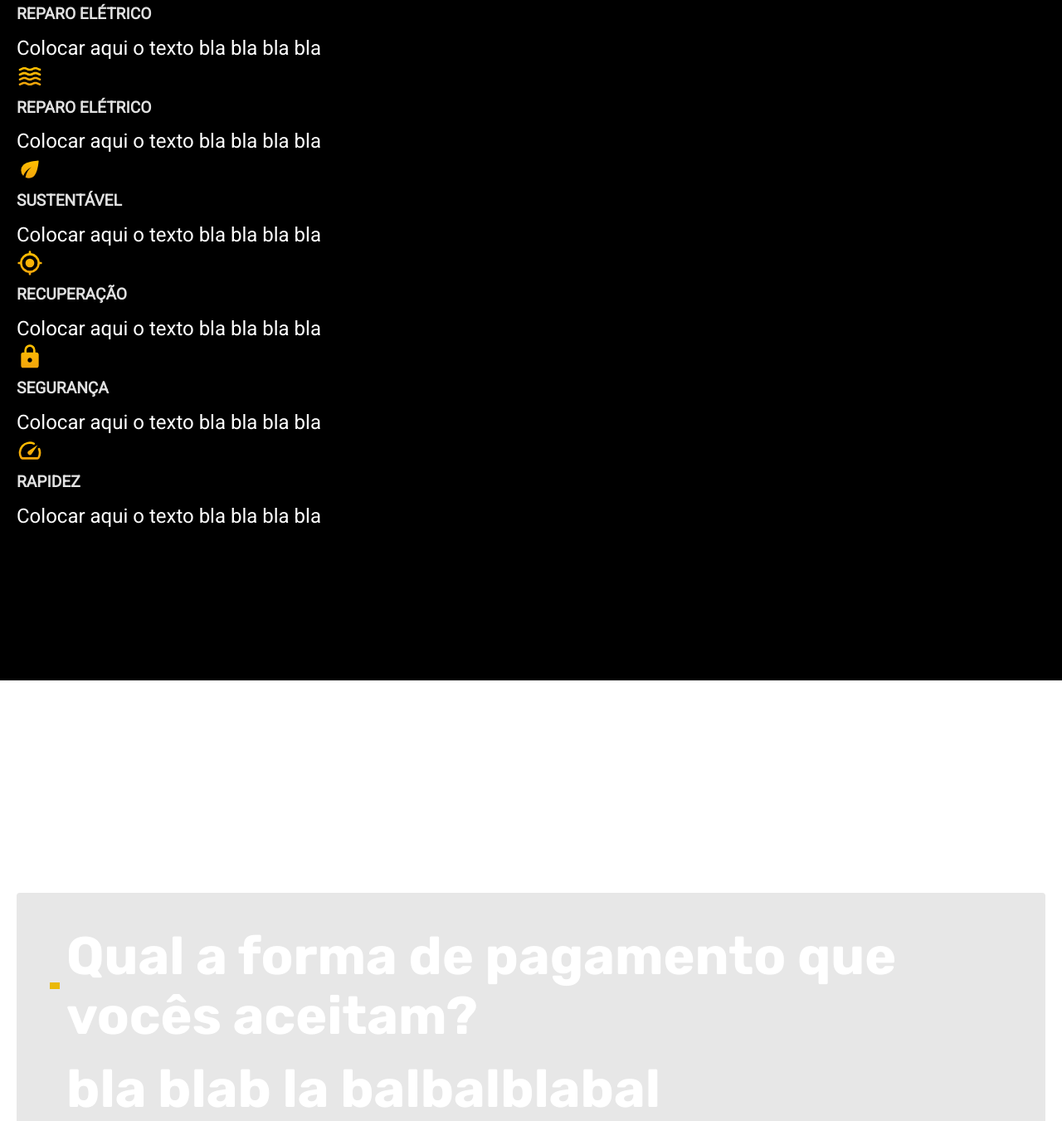
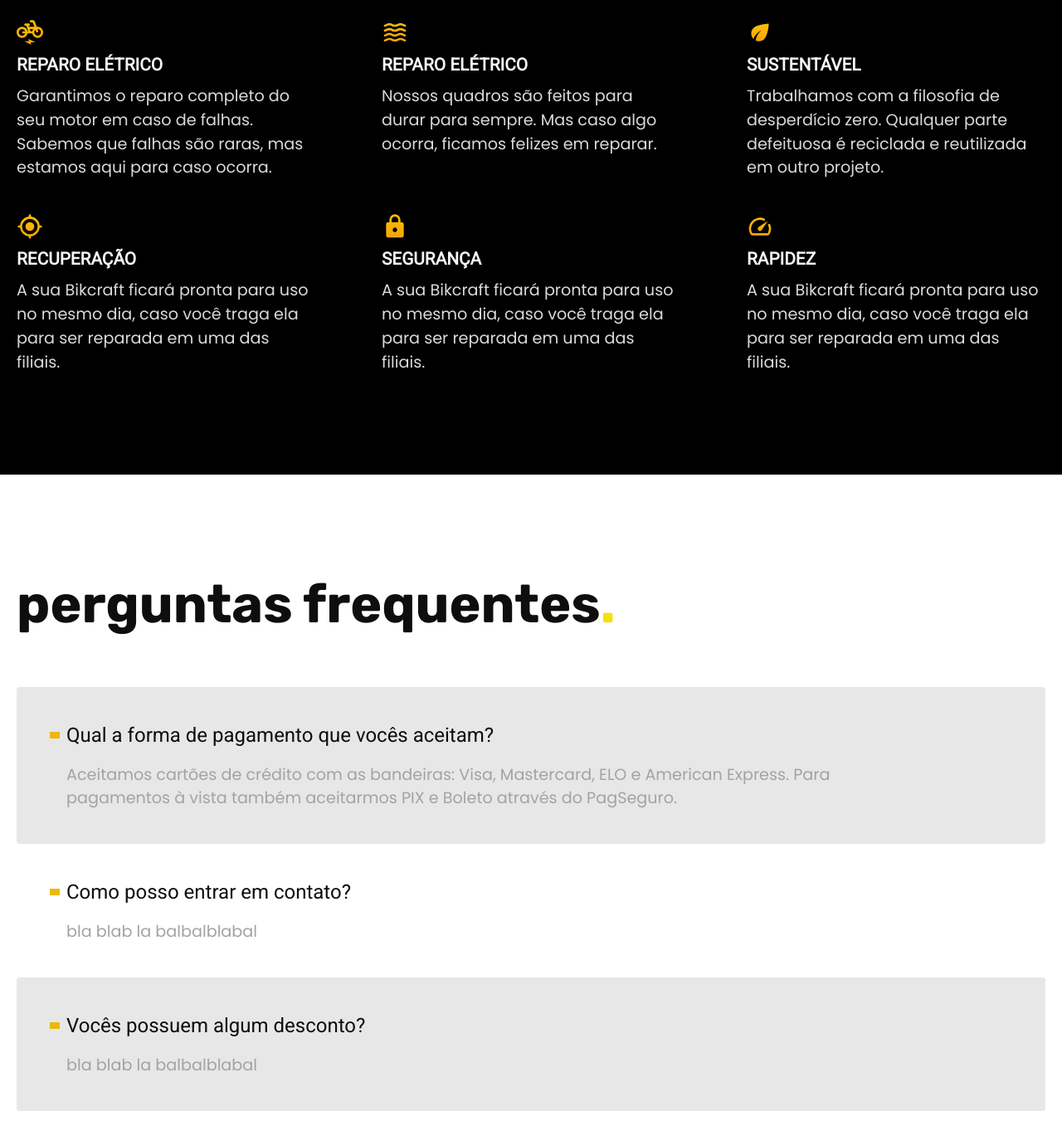
Before and after one commit to hideakikanashiro/bikcraft_project, a plain HTML site: page seguros.html in a window 1280 px wide. Shown: the part 1137-2488 px from the top of the page at 83% size. Drawn offline with Linux system fonts and the light colour scheme.

Commit message:
commit_vantagem_seguro

```diff
--- a/css/seguros/vantagens.css
+++ b/css/seguros/vantagens.css
@@ -3,8 +3,8 @@
 }
 
 .vantagens{
-    padding-top: 120px;
-    padding-bottom: 120px;
+    padding-top: 60px;
+    padding-bottom: 60px;
 }
 
 .vantagens h2{
@@ -15,6 +15,7 @@
     display: grid;
     grid-template-columns: repeat(auto-fit, minmax(280px, max-content));
     gap: 40px 80px;
+    margin-top: 120px;
 }
 
 .vantagens h3,
--- a/css/utilidades/tipografia.css
+++ b/css/utilidades/tipografia.css
@@ -3,7 +3,7 @@
   line-height: 1.125;
 }
 
-.texto-ponto span{
+.texto-ponto{
   color: rgb(247, 223, 10);
 }
 
@@ -23,8 +23,8 @@
 }
 
 .texto-p-importante-cinza {
-  font: 600 1.2rem/1.5 "Roboto", sans-serif;
-  color: rgb(225, 225, 225);
+  font: 600 1.3rem/1.5 "Roboto", sans-serif;
+  color: rgb(245, 245, 245);
   text-transform: uppercase;
 }
 
@@ -80,9 +80,21 @@
   font: 200 0.9rem/1.5 "Poppins", sans-serif;
 }
 
+.texto-pm-cinza {
+  font: 400 1.2rem/1.5 "Poppins", sans-serif;
+  color: rgb(218, 218, 218);
+}
 
 /* COLOR */
 
 .c-white{
   color: white;
 }
+
+.c-cinza{
+  color: rgb(163, 163, 163);
+}
+
+.c-black{
+  color: rgb(14, 14, 14);
+}
--- a/seguros.html
+++ b/seguros.html
@@ -67,52 +67,42 @@
 
   <article class="vantagens-bg">
     <div class="container vantagens">
-      <h2 class="texto-grande-titulo">nossas vantagens<span class="texto-ponto">.</span>/h2>
+      <h2 class="texto-grande-titulo">nossas vantagens<span class="texto-ponto">.</span>
         <ul class="texto-medio">
           <li>
             <img src="./img/icones/eletrica.svg" alt="">
             <h3 class="texto-p-importante-cinza">Reparo Elétrico</h3>
-          <p class="">Colocar aqui o texto bla bla bla bla</p>
+            <p class="texto-pm-cinza">Garantimos o reparo completo do seu motor em caso de falhas. Sabemos que falhas são raras, mas estamos aqui para caso ocorra.</p>
           </li>
-        </ul>
 
-        <ul class="texto-medio">
           <li>
             <img src="./img/icones/carbono.svg" alt="">
             <h3 class="texto-p-importante-cinza">Reparo Elétrico</h3>
-          <p class="">Colocar aqui o texto bla bla bla bla</p>
+            <p class="texto-pm-cinza">Nossos quadros são feitos para durar para sempre. Mas caso algo ocorra, ficamos felizes em reparar.</p>
           </li>
-        </ul>
 
-        <ul class="texto-medio">
           <li>
             <img src="./img/icones/sustentavel.svg" alt="">
             <h3 class="texto-p-importante-cinza">Sustentável</h3>
-          <p class="">Colocar aqui o texto bla bla bla bla</p>
+            <p class="texto-pm-cinza">Trabalhamos com a filosofia de desperdício zero. Qualquer parte defeituosa é reciclada e reutilizada em outro projeto.</p>
           </li>
-        </ul>
 
-        <ul class="texto-medio">
           <li>
             <img src="./img/icones/rastreador.svg" alt="">
             <h3 class="texto-p-importante-cinza">Recuperação</h3>
-          <p class="">Colocar aqui o texto bla bla bla bla</p>
+            <p class="texto-pm-cinza">A sua Bikcraft ficará pronta para uso no mesmo dia, caso você traga ela para ser reparada em uma das filiais.</p>
           </li>
-        </ul>
 
-        <ul class="texto-medio">
           <li>
             <img src="./img/icones/seguro.svg" alt="">
             <h3 class="texto-p-importante-cinza">Segurança</h3>
-          <p class="">Colocar aqui o texto bla bla bla bla</p>
+            <p class="texto-pm-cinza">A sua Bikcraft ficará pronta para uso no mesmo dia, caso você traga ela para ser reparada em uma das filiais.</p>
           </li>
-        </ul>
 
-        <ul class="texto-medio">
           <li>
             <img src="./img/icones/velocidade.svg" alt="">
             <h3 class="texto-p-importante-cinza">Rapidez</h3>
-          <p class="">Colocar aqui o texto bla bla bla bla</p>
+            <p class="texto-pm-cinza">A sua Bikcraft ficará pronta para uso no mesmo dia, caso você traga ela para ser reparada em uma das filiais.</p>
           </li>
         </ul>
     </div>
@@ -121,42 +111,42 @@
 
 
   <article class="container perguntas">
-    <h2 class="texto-grande-titulo">perguntas frequentes<span class="texto-ponto">.</span>/h2>
+    <h2 class="texto-grande-titulo c-black">perguntas frequentes<span class="texto-ponto">.</span>
 
       <dl>
         <div>
-        <dt class="">Qual a forma de pagamento que vocês aceitam?</dt>
-        <dd class="">bla blab la balbalblabal</dd>
+          <dt class="texto-medio c-black">Qual a forma de pagamento que vocês aceitam?</dt>
+          <dd class="texto-pm-cinza c-cinza">Aceitamos cartões de crédito com as bandeiras: Visa, Mastercard, ELO e American Express. Para pagamentos à vista também aceitarmos PIX e Boleto através do PagSeguro.</dd>
         </div>
 
         <div>
-        <dt class="">Qual a forma de pagamento que vocês aceitam?</dt>
-        <dd class="">bla blab la balbalblabal</dd>
+          <dt class="texto-medio c-black">Como posso entrar em contato?</dt>
+          <dd class="texto-pm-cinza c-cinza">bla blab la balbalblabal</dd>
         </div>
 
         <div>
-        <dt class="">Qual a forma de pagamento que vocês aceitam?</dt>
-        <dd class="">bla blab la balbalblabal</dd>
+          <dt class="texto-medio c-black">Vocês possuem algum desconto?</dt>
+          <dd class="texto-pm-cinza c-cinza">bla blab la balbalblabal</dd>
         </div>
 
         <div>
-        <dt class="">Qual a forma de pagamento que vocês aceitam?</dt>
-        <dd class="">bla blab la balbalblabal</dd>
+          <dt class="texto-medio texto-medio c-black">Qual a garantia que possuo?</dt>
+          <dd class="texto-pm-cinza c-cinza">bla blab la balbalblabal</dd>
         </div>
 
         <div>
-        <dt class="">Qual a forma de pagamento que vocês aceitam?</dt>
-        <dd class="">bla blab la balbalblabal</dd>
+          <dt class="texto-medio c-black">Posso parcelar no boleto?</dt>
+          <dd class="texto-pm-cinza c-cinza">bla blab la balbalblabal</dd>
         </div>
 
         <div>
-        <dt class="">Qual a forma de pagamento que vocês aceitam?</dt>
-        <dd class="">bla blab la balbalblabal</dd>
+          <dt class="texto-medio c-black">QUantas trocas posso fazer ao ano?</dt>
+          <dd class="texto-pm-cinza c-cinza">bla blab la balbalblabal</dd>
         </div>
 
         <div>
-        <dt class="">Qual a forma de pagamento que vocês aceitam?</dt>
-        <dd class="">bla blab la balbalblabal</dd>
+          <dt class="texto-medio c-black">Qual Bikcraft devo escolher para o meu tamanho?</dt>
+          <dd class="texto-pm-cinza c-cinza">bla blab la balbalblabal</dd>
         </div>
       </dl>
 
```
Lines whose indentation alone changed are shown as unchanged.
